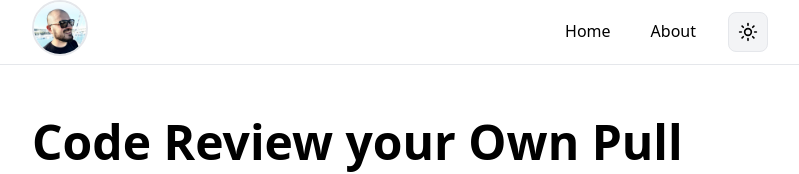
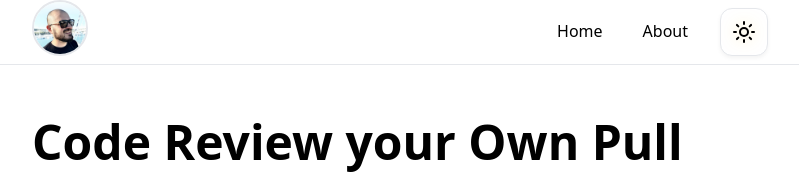
Before and after one commit to helderberto/helderberto.com, a Next.js app: page /posts/code-review-your-own-pull-requests in a window 1280 px wide. Shown: the top 174 px of the page, without its empty margins (240-1039 px from the left). Built offline with nearby package versions, Linux system fonts and the light colour scheme.

Commit message:
Enhance button styles and responsiveness with improved hover effects and dark mode support

```diff
--- a/src/app/globals.css
+++ b/src/app/globals.css
@@ -158,6 +158,7 @@
   --background: #ffffff;
   --foreground: #000000;
   --primary: #1d4ed8;
+  --primary-rgb: 29, 78, 216;
   --primary-foreground: #ffffff;
   --secondary: #6b7280;
   --secondary-foreground: #ffffff;
@@ -205,6 +206,7 @@
   --background: #0d1117;
   --foreground: #f0f6fc;
   --primary: #60a5fa;
+  --primary-rgb: 96, 165, 250;
   --primary-foreground: #0d1117;
   --secondary: #8b949e;
   --secondary-foreground: #f0f6fc;
--- a/src/components/ThemeToggle.module.css
+++ b/src/components/ThemeToggle.module.css
@@ -1,72 +1,145 @@
 .button {
   position: relative;
-  padding: 0.5rem;
-  border-radius: 0.5rem;
-  background: var(--muted);
+  width: clamp(2.5rem, 4vw, 3rem);
+  height: clamp(2.5rem, 4vw, 3rem);
+  padding: 0;
+  border-radius: var(--radius-xl);
+  background: var(--background);
   border: 1px solid var(--border);
   cursor: pointer;
-  width: 40px;
-  height: 40px;
   display: flex;
   align-items: center;
   justify-content: center;
-  transition: all 0.2s ease;
+  transition: all 0.3s cubic-bezier(0.4, 0, 0.2, 1);
+  box-shadow: 0 2px 4px rgba(0, 0, 0, 0.05);
+  backdrop-filter: blur(8px);
+  overflow: hidden;
+}
+
+.button::before {
+  content: '';
+  position: absolute;
+  inset: 0;
+  border-radius: inherit;
+  background: linear-gradient(135deg,
+    rgba(255, 255, 255, 0.1) 0%,
+    rgba(255, 255, 255, 0.05) 100%);
+  opacity: 0;
+  transition: opacity 0.3s ease;
 }
 
 .button:hover {
-  background: var(--primary);
-  transform: translateY(-2px);
-  box-shadow: 0 4px 12px rgba(0, 0, 0, 0.1);
+  transform: translateY(-1px);
+  box-shadow: 0 8px 16px rgba(0, 0, 0, 0.1);
+  border-color: var(--primary);
+  background: var(--muted);
+}
+
+.button:hover::before {
+  opacity: 1;
+}
+
+.button:active {
+  transform: translateY(0);
+  box-shadow: 0 2px 4px rgba(0, 0, 0, 0.1);
 }
 
 .iconWrapper {
   position: relative;
-  width: 20px;
-  height: 20px;
+  width: clamp(1.25rem, 2.5vw, 1.5rem);
+  height: clamp(1.25rem, 2.5vw, 1.5rem);
+  display: flex;
+  align-items: center;
+  justify-content: center;
 }
 
 .icon {
   position: absolute;
-  top: 0;
-  left: 0;
-  width: 20px;
-  height: 20px;
+  width: 100%;
+  height: 100%;
   color: var(--foreground);
-  transition: all 0.3s cubic-bezier(0.4, 0, 0.2, 1);
+  transition: all 0.5s cubic-bezier(0.4, 0, 0.2, 1);
+  stroke-width: 2;
 }
 
+/* Light mode - Sun visible, Moon hidden */
 .sunIcon {
   opacity: 1;
-  transform: rotate(0) scale(1);
+  transform: rotate(0deg) scale(1);
+  filter: drop-shadow(0 0 8px rgba(255, 193, 7, 0.3));
 }
 
 .moonIcon {
   opacity: 0;
-  transform: rotate(90deg) scale(0);
+  transform: rotate(90deg) scale(0.3);
+  filter: drop-shadow(0 0 8px rgba(59, 130, 246, 0.3));
 }
 
+/* Dark mode - Moon visible, Sun hidden */
 :global(.dark) .sunIcon {
   opacity: 0;
-  transform: rotate(-90deg) scale(0);
+  transform: rotate(-90deg) scale(0.3);
 }
 
 :global(.dark) .moonIcon {
   opacity: 1;
-  transform: rotate(0) scale(1);
+  transform: rotate(0deg) scale(1);
 }
 
-/* Add subtle hover animation */
-.button:hover .icon {
-  color: var(--primary-foreground);
+/* Enhanced hover effects */
+.button:hover .sunIcon {
+  color: #fbbf24;
+  filter: drop-shadow(0 0 12px rgba(251, 191, 36, 0.5));
 }
 
-/* Add focus styles for accessibility */
+.button:hover .moonIcon {
+  color: #60a5fa;
+  filter: drop-shadow(0 0 12px rgba(96, 165, 250, 0.5));
+}
+
+/* Focus styles for accessibility */
 .button:focus-visible {
   outline: 2px solid var(--primary);
   outline-offset: 2px;
+  box-shadow: 0 0 0 4px rgba(var(--primary-rgb), 0.1);
 }
 
-/* Add active press effect */
-.button:active {
-  transform: translateY(0);
+/* Dark mode specific styles */
+:global(.dark) .button {
+  background: rgba(17, 24, 39, 0.8);
+  border-color: rgba(75, 85, 99, 0.3);
+  box-shadow: 0 2px 8px rgba(0, 0, 0, 0.2);
 }
+
+:global(.dark) .button:hover {
+  background: rgba(31, 41, 55, 0.9);
+  border-color: var(--primary);
+  box-shadow: 0 8px 24px rgba(0, 0, 0, 0.3);
+}
+
+/* Pulse animation for theme change */
+.button:active .icon {
+  animation: pulse 0.6s cubic-bezier(0.4, 0, 0.6, 1);
+}
+
+@keyframes pulse {
+  0%, 100% {
+    transform: scale(1);
+  }
+  50% {
+    transform: scale(1.1);
+  }
+}
+
+/* Responsive adjustments */
+@media (max-width: 480px) {
+  .button {
+    min-width: 2.5rem;
+    min-height: 2.5rem;
+  }
+
+  .iconWrapper {
+    min-width: 1.25rem;
+    min-height: 1.25rem;
+  }
+}
```
